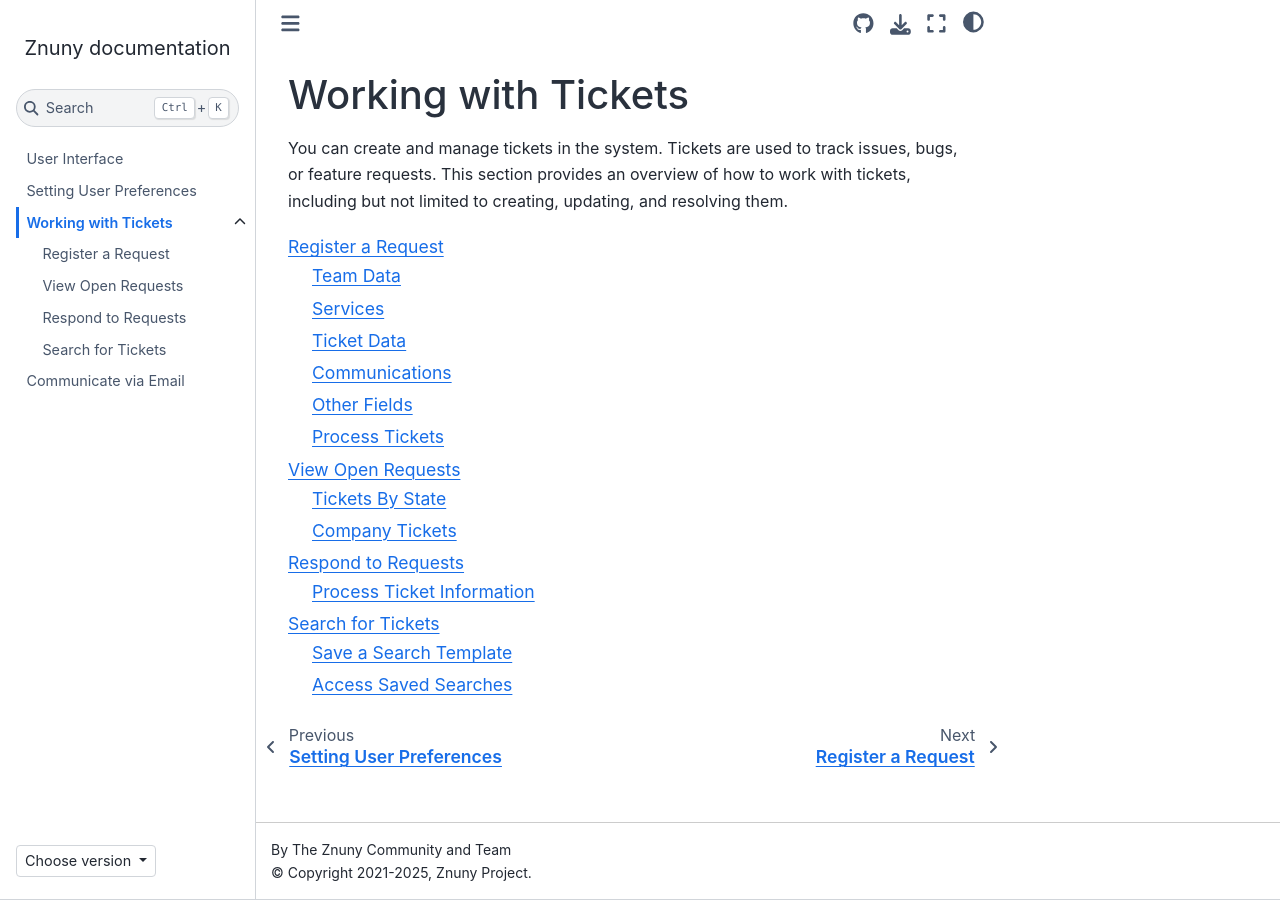
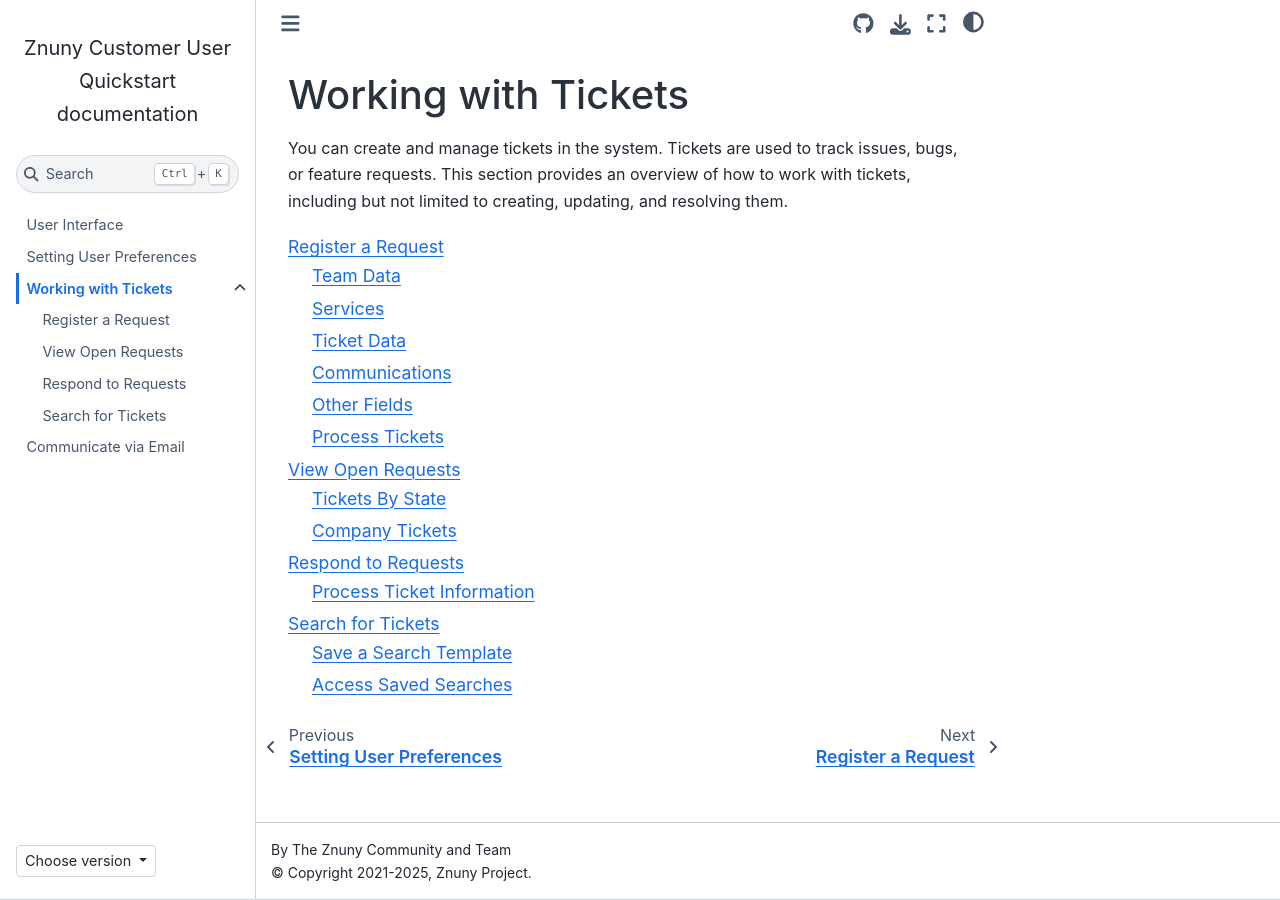
Before and after one commit to znuny/manual, a Sphinx documentation site: the page built from source/tickets/index.rst, in a window 1280 px wide. Built offline with Sphinx 7.4.7 and the Sphinx Book theme 1.1.4, drawn with Linux system fonts in a browser that asks for light colours; pages that are not in the unit, such as notebooks, are missing from menus.

Commit message:
Update conf.py

```diff
--- a/source/conf.py
+++ b/source/conf.py
@@ -9,7 +9,7 @@
 master_doc = 'index'
 
 # General information about the project.
-project = u'Znuny'
+project = u'Znuny Customer User Quickstart'
 copyright = u'2021-%s, Znuny Project' % time.strftime("%Y")
 author = u'The Znuny Community and Team'
 
@@ -34,11 +34,11 @@
 html_theme_options = {
     "switcher": {
         "json_url": "https://doc.znuny.org/version.json",
-        "version_match": "znuny-customer-quickstart"
+        "version_match": "znuny-7_1-customer-user-quickstart"
     },
     "primary_sidebar_end": ["version-switcher"],
     "repository_url": "https://github.com/znuny/manual",
-    "repository_branch": "znuny-customer-quickstart",
+    "repository_branch": "znuny-7_1-customer-user-quickstart",
     "use_repository_button": True,
     "use_issues_button": False,
     "use_edit_page_button": False,
```
